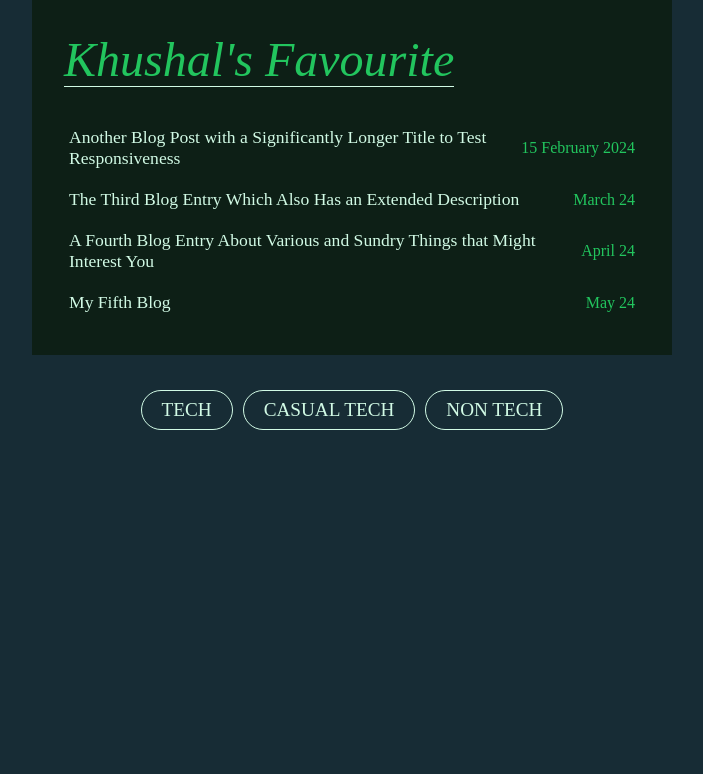
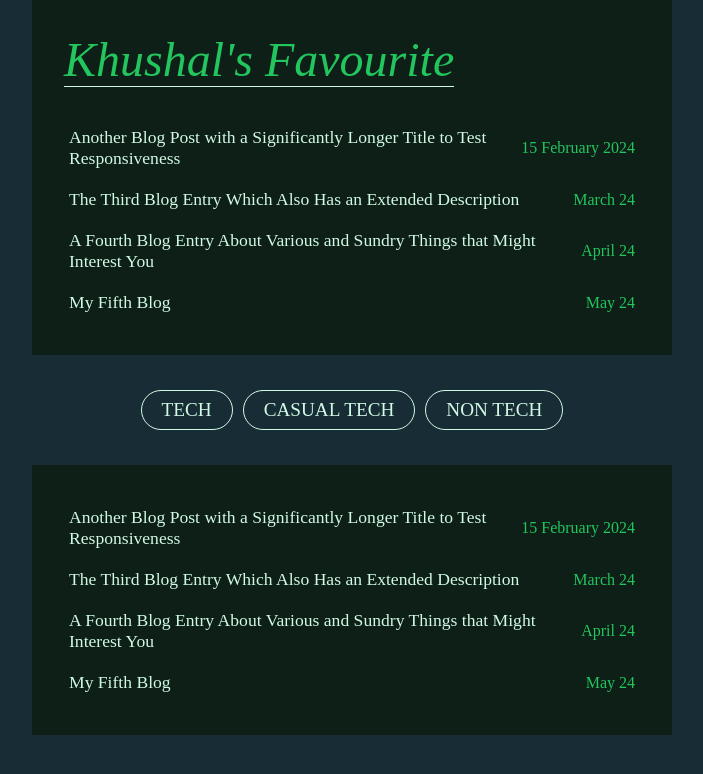
Before and after one commit to MagnusCarlsen26/PortFolio, a React (Create React App) app: page /blogs in a window 1280 px wide. Shown: the top 774 px of the page, without its empty margins (288-991 px from the left). Built offline with nearby package versions, Linux system fonts and the light colour scheme.

Commit message:
feat: All blogs UI done

```diff
--- a/src/page/blogs/blog.css
+++ b/src/page/blogs/blog.css
@@ -73,6 +73,8 @@
     display: flex;
     align-items: center;
     justify-content: end;
+    color: var(--blog-title-bg-color);
+
 }
 
 /* -------------------- All Blog List -------------------- */
@@ -84,6 +86,7 @@
     gap: 10px;
     font-size: 1.2rem;
     margin-top: 35px;
+    margin-bottom: 35px;
     color: var(--blog-title-description-color);
 }
 
@@ -104,3 +107,11 @@
 #category-tab .category-container:hover {
     background-color: rgba(34, 197, 94, 0.2);
 }
+
+/* ------- Blog List ------- */
+#blog-list {
+
+    background-color: var(--blog-subsection-bg-color);
+    padding: 32px;
+
+}
--- a/src/page/blogs/blogHome/blogFavourite.tsx
+++ b/src/page/blogs/blogHome/blogFavourite.tsx
@@ -39,7 +39,7 @@ export default function BlogFavourite() {
 
             <span className='title'>Khushal's Favourite</span>
             <div className='items'>
-                {favouriteBlogItems.map( blog => <FavouriteBlog blog={blog}/> )}
+                {favouriteBlogItems.map( blog => <BlogItem blog={blog}/> )}
             </div>
 
 
@@ -47,7 +47,7 @@ export default function BlogFavourite() {
     );
 }
 
-function FavouriteBlog({
+export function BlogItem({
     blog
 }: { blog: BlogBanner }) {
 
--- a/src/page/blogs/blogHome/blogHome.tsx
+++ b/src/page/blogs/blogHome/blogHome.tsx
@@ -1,5 +1,7 @@
 import '../blog.css';
 import BlogFavourite from './blogFavourite';
+import { BlogItem } from './blogFavourite';
+import { BlogBanner } from './blogs.types';
 
 export default function BlogHome() {
 
@@ -7,6 +9,37 @@ export default function BlogHome() {
         "TECH",
         "CASUAL TECH",
         "NON TECH"
+    ]
+
+    const BLOGS: BlogBanner[] = [
+        {
+            id: "another-id",
+            slug: "another-blog",
+            title: "Another Blog Post with a Significantly Longer Title to Test Responsiveness",
+            date: "15 February 2024",
+            year: 2024,
+        },
+        {
+            id: "third-id",
+            slug: "third-blog-post",
+            title: "The Third Blog Entry Which Also Has an Extended Description",
+            date: "March 24",
+            year: 2024,
+        },
+        {
+            id: "fourth-id",
+            slug: "fourth-blog-post",
+            title: "A Fourth Blog Entry About Various and Sundry Things that Might Interest You",
+            date: "April 24",
+            year: 2024,
+        },
+        {
+            id: "fifth-id",
+            slug: "fifth-blog",
+            title: "My Fifth Blog",
+            date: "May 24",
+            year: 2024,
+        }
     ]
 
     return (
@@ -23,6 +56,9 @@ export default function BlogHome() {
                     {CATEGORIES.map( category => <CategoryTab category={category}/> )}
                 </div>
 
+                <div id='blog-list'>
+                    {BLOGS.map( blog => <BlogItem blog={blog} /> )}
+                </div>
 
             </main>
 
```
